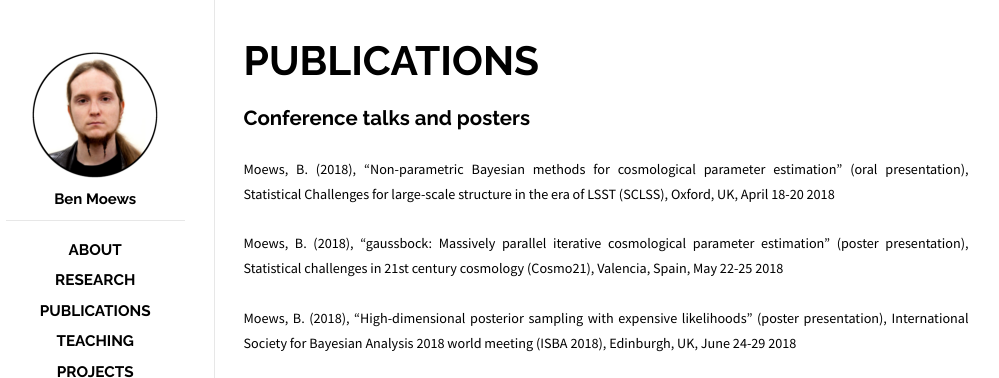
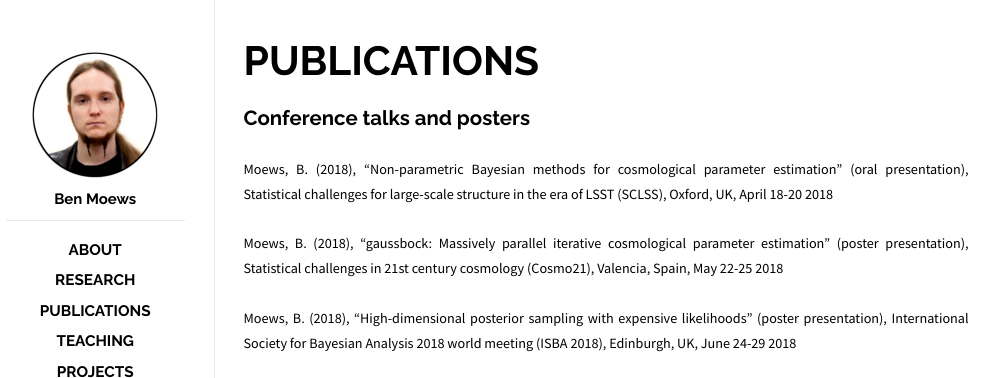
Before and after one commit to moews/moews.github.io, a Jekyll site: the page built from _posts/2017-03-25-publications.md, in a window 1280 px wide. Shown: the top 378 px of the page, without its empty margins (144-1143 px from the left). Built offline with Jekyll 4.4.1, drawn with Linux system fonts in a browser that asks for light colours.

Commit message:
Update 2017-03-25-publications.md

```diff
--- a/_posts/2017-03-25-publications.md
+++ b/_posts/2017-03-25-publications.md
@@ -8,7 +8,7 @@ categories: posts
 
 ## Conference talks and posters
 
-<small>Moews, B. (2018), "Non-parametric Bayesian methods for cosmological parameter estimation" (oral presentation), Statistical Challenges for large-scale structure in the era of LSST (SCLSS), Oxford, UK, April 18-20 2018</small>
+<small>Moews, B. (2018), "Non-parametric Bayesian methods for cosmological parameter estimation" (oral presentation), Statistical challenges for large-scale structure in the era of LSST (SCLSS), Oxford, UK, April 18-20 2018</small>
 
 <small>Moews, B. (2018), "gaussbock: Massively parallel iterative cosmological parameter estimation" (poster presentation), Statistical challenges in 21st century cosmology (Cosmo21), Valencia, Spain, May 22-25 2018</small>
 
```
